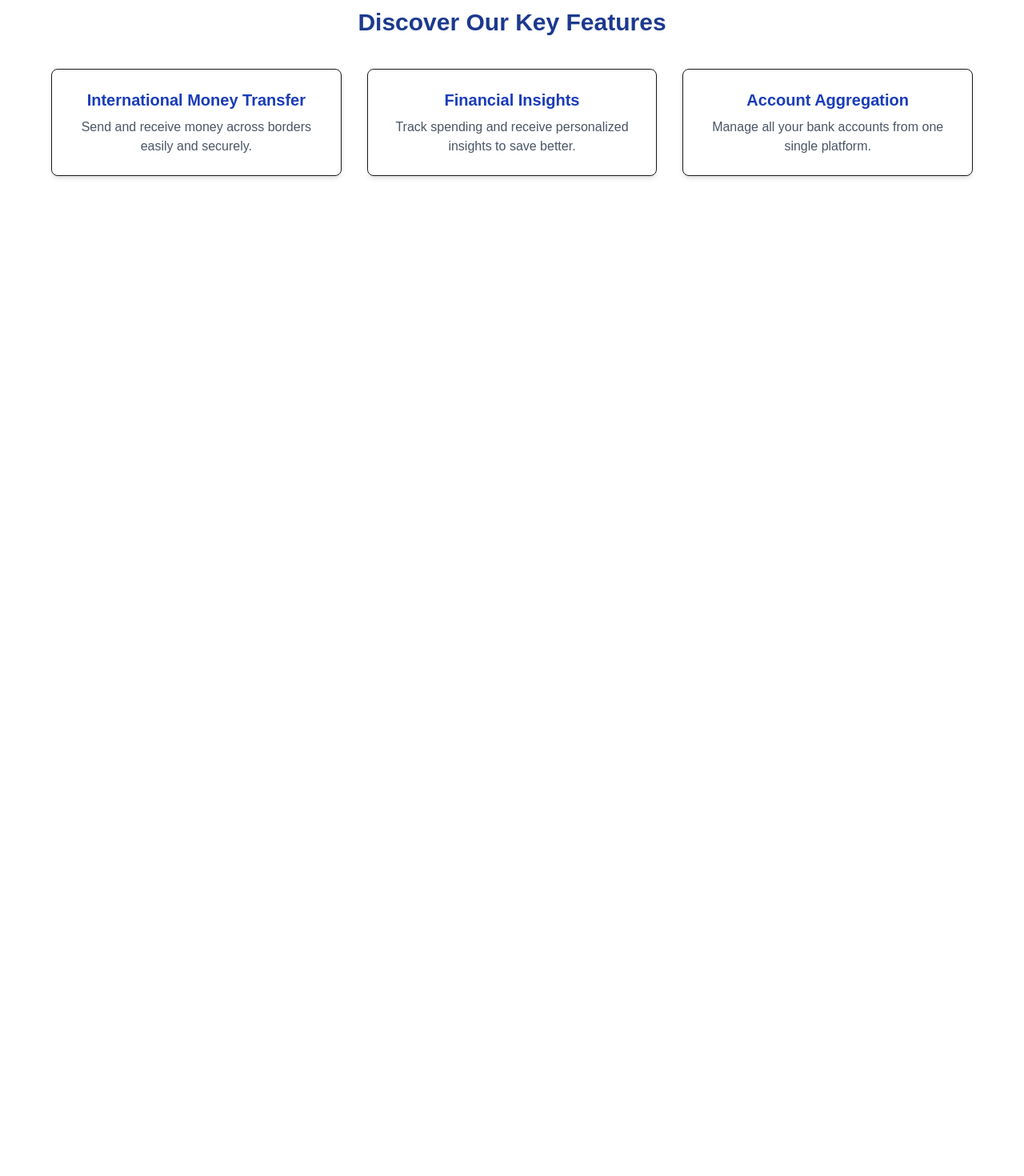
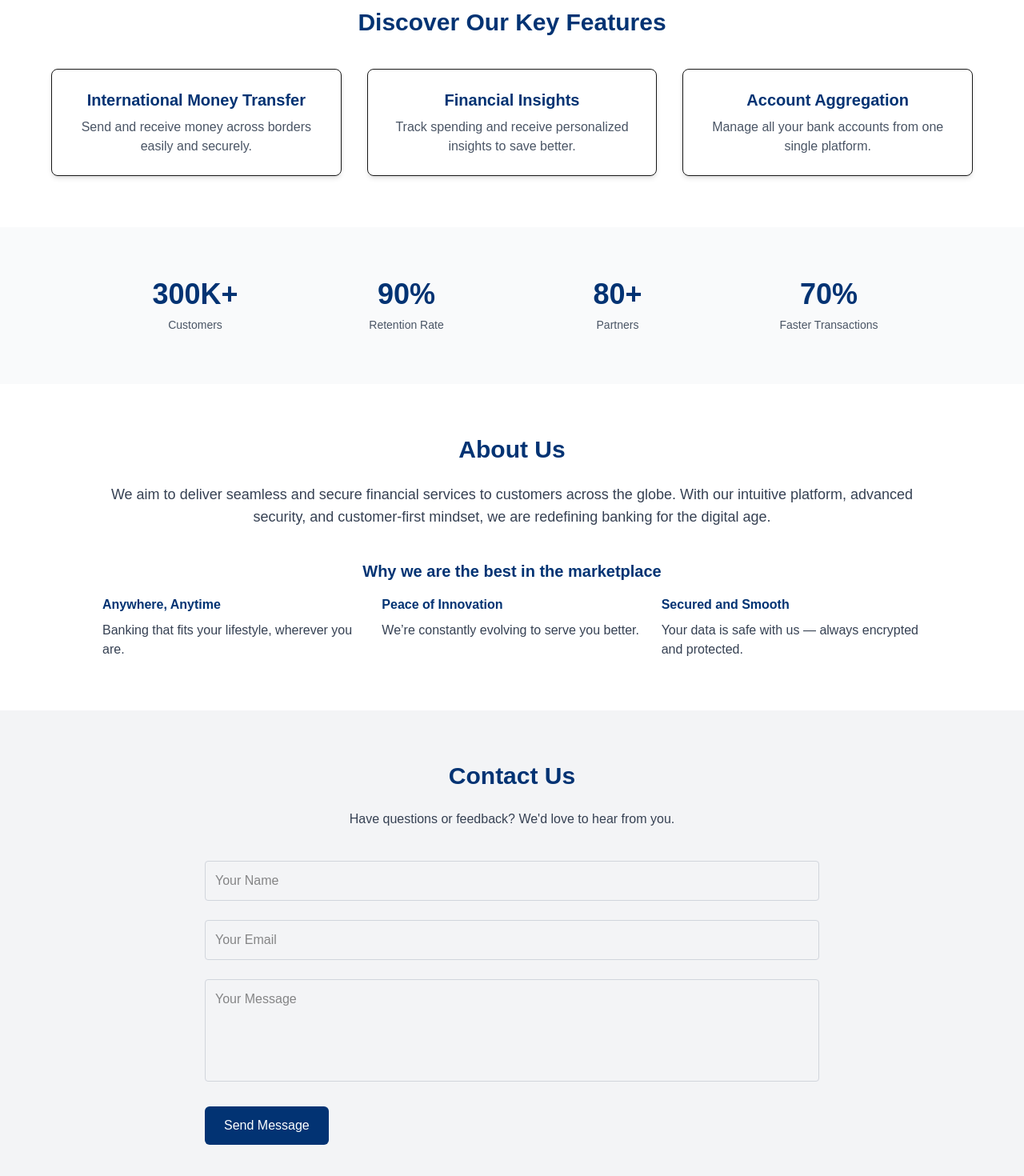
Before and after one commit to harshitagupta29/frontend, a Next.js app: page / in a window 1280 px wide. Shown: the part 442-1912 px from the top of the page at 80% size. Before the commit the page ends 800 px from the top, so only its background shows below. Built offline with nearby package versions, Linux system fonts and the light colour scheme.

Commit message:
Restored full homepage design

```diff
--- a/src/app/page.js
+++ b/src/app/page.js
@@ -7,17 +7,17 @@ export default function Home() {
       <Navbar />
 
       {/* Hero Section */}
-      <section className="bg-gray-100 py-20 px-4 text-center">
+      <section className="bg-[#023373] text-white py-20 px-4 text-center">
         <div className="max-w-3xl mx-auto">
-          <h1 className="text-5xl font-bold text-blue-900 mb-6">
+          <h1 className="text-5xl font-bold mb-6">
             Bank Smarter, Live Better
           </h1>
-          <p className="text-lg text-gray-700 mb-8">
+          <p className="text-lg mb-8">
             Discover key features and financial tools to power your future.
           </p>
           <a
             href="/services"
-            className="inline-block bg-blue-900 text-white px-6 py-3 rounded-md text-sm font-semibold hover:bg-blue-800 transition"
+            className="inline-block bg-yellow-400 text-[#023373] px-6 py-3 rounded-md text-sm font-semibold hover:bg-yellow-300 transition"
           >
             Explore Services
           </a>
@@ -26,13 +26,13 @@ export default function Home() {
 
       {/* Feature Cards Section */}
       <section className="py-16 bg-white text-center px-4">
-        <h2 className="text-3xl font-bold text-blue-900 mb-10">
+        <h2 className="text-3xl font-bold text-[#023373] mb-10">
           Discover Our Key Features
         </h2>
 
         <div className="grid gap-8 md:grid-cols-3 max-w-6xl mx-auto">
           <div className="shadow-md p-6 rounded-lg border">
-            <h3 className="text-xl font-semibold mb-2 text-blue-800">
+            <h3 className="text-xl font-semibold mb-2 text-[#023373]">
               International Money Transfer
             </h3>
             <p className="text-gray-600">
@@ -41,7 +41,7 @@ export default function Home() {
           </div>
 
           <div className="shadow-md p-6 rounded-lg border">
-            <h3 className="text-xl font-semibold mb-2 text-blue-800">
+            <h3 className="text-xl font-semibold mb-2 text-[#023373]">
               Financial Insights
             </h3>
             <p className="text-gray-600">
@@ -50,7 +50,7 @@ export default function Home() {
           </div>
 
           <div className="shadow-md p-6 rounded-lg border">
-            <h3 className="text-xl font-semibold mb-2 text-blue-800">
+            <h3 className="text-xl font-semibold mb-2 text-[#023373]">
               Account Aggregation
             </h3>
             <p className="text-gray-600">
@@ -59,6 +59,92 @@ export default function Home() {
           </div>
         </div>
       </section>
+
+      {/* Stats Section */}
+      <section className="bg-gray-50 py-16 px-4">
+        <div className="max-w-5xl mx-auto grid grid-cols-2 md:grid-cols-4 gap-8 text-center">
+          <div>
+            <h3 className="text-4xl font-bold text-[#023373] mb-2">300K+</h3>
+            <p className="text-gray-600 text-sm">Customers</p>
+          </div>
+          <div>
+            <h3 className="text-4xl font-bold text-[#023373] mb-2">90%</h3>
+            <p className="text-gray-600 text-sm">Retention Rate</p>
+          </div>
+          <div>
+            <h3 className="text-4xl font-bold text-[#023373] mb-2">80+</h3>
+            <p className="text-gray-600 text-sm">Partners</p>
+          </div>
+          <div>
+            <h3 className="text-4xl font-bold text-[#023373] mb-2">70%</h3>
+            <p className="text-gray-600 text-sm">Faster Transactions</p>
+          </div>
+        </div>
+      </section>
+
+      {/* About Us Section */}
+      <section className="py-16 bg-white px-6">
+        <div className="max-w-5xl mx-auto text-center">
+          <h2 className="text-3xl font-bold text-[#023373] mb-6">About Us</h2>
+          <p className="text-gray-700 text-lg mb-10">
+            We aim to deliver seamless and secure financial services to customers across the globe.
+            With our intuitive platform, advanced security, and customer-first mindset,
+            we are redefining banking for the digital age.
+          </p>
+
+          <h3 className="text-xl font-semibold text-[#023373] mb-4">
+            Why we are the best in the marketplace
+          </h3>
+
+          <div className="grid gap-6 md:grid-cols-3 text-left text-gray-700 mt-4">
+            <div>
+              <h4 className="font-bold text-[#023373] mb-2">Anywhere, Anytime</h4>
+              <p>Banking that fits your lifestyle, wherever you are.</p>
+            </div>
+            <div>
+              <h4 className="font-bold text-[#023373] mb-2">Peace of Innovation</h4>
+              <p>We’re constantly evolving to serve you better.</p>
+            </div>
+            <div>
+              <h4 className="font-bold text-[#023373] mb-2">Secured and Smooth</h4>
+              <p>Your data is safe with us — always encrypted and protected.</p>
+            </div>
+          </div>
+        </div>
+      </section>
+
+      {/* Contact Us Section */}
+      <section className="bg-gray-100 py-16 px-6">
+        <div className="max-w-3xl mx-auto text-center">
+          <h2 className="text-3xl font-bold text-[#023373] mb-6">Contact Us</h2>
+          <p className="text-gray-700 mb-10">
+            Have questions or feedback? We'd love to hear from you.
+          </p>
+
+          <form className="space-y-6 text-left">
+            <input
+              type="text"
+              placeholder="Your Name"
+              className="w-full p-3 rounded border border-gray-300"
+            />
+            <input
+              type="email"
+              placeholder="Your Email"
+              className="w-full p-3 rounded border border-gray-300"
+            />
+            <textarea
+              placeholder="Your Message"
+              className="w-full p-3 rounded border border-gray-300 h-32 resize-none"
+            ></textarea>
+            <button
+              type="submit"
+              className="bg-[#023373] text-white px-6 py-3 rounded-md hover:bg-[#021e4e] transition"
+            >
+              Send Message
+            </button>
+          </form>
+        </div>
+      </section>
     </main>
   );
 }
```
